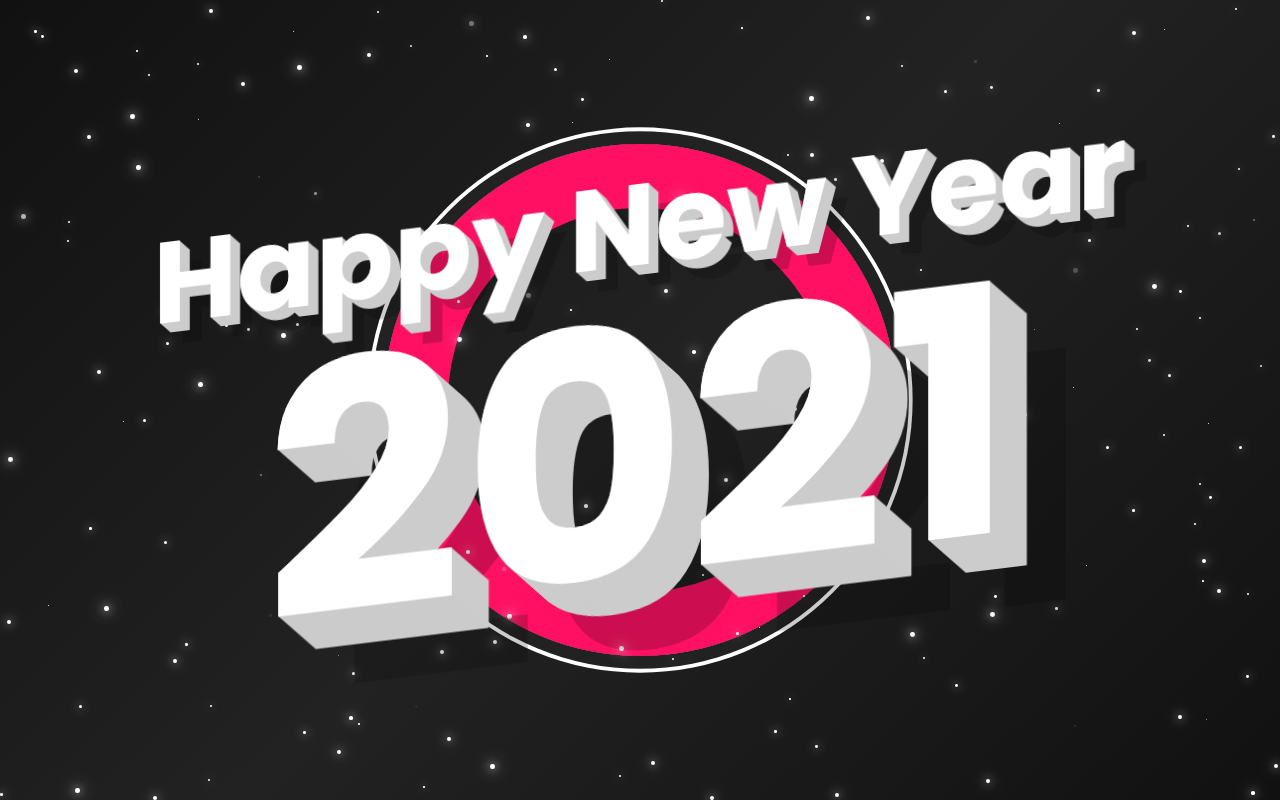
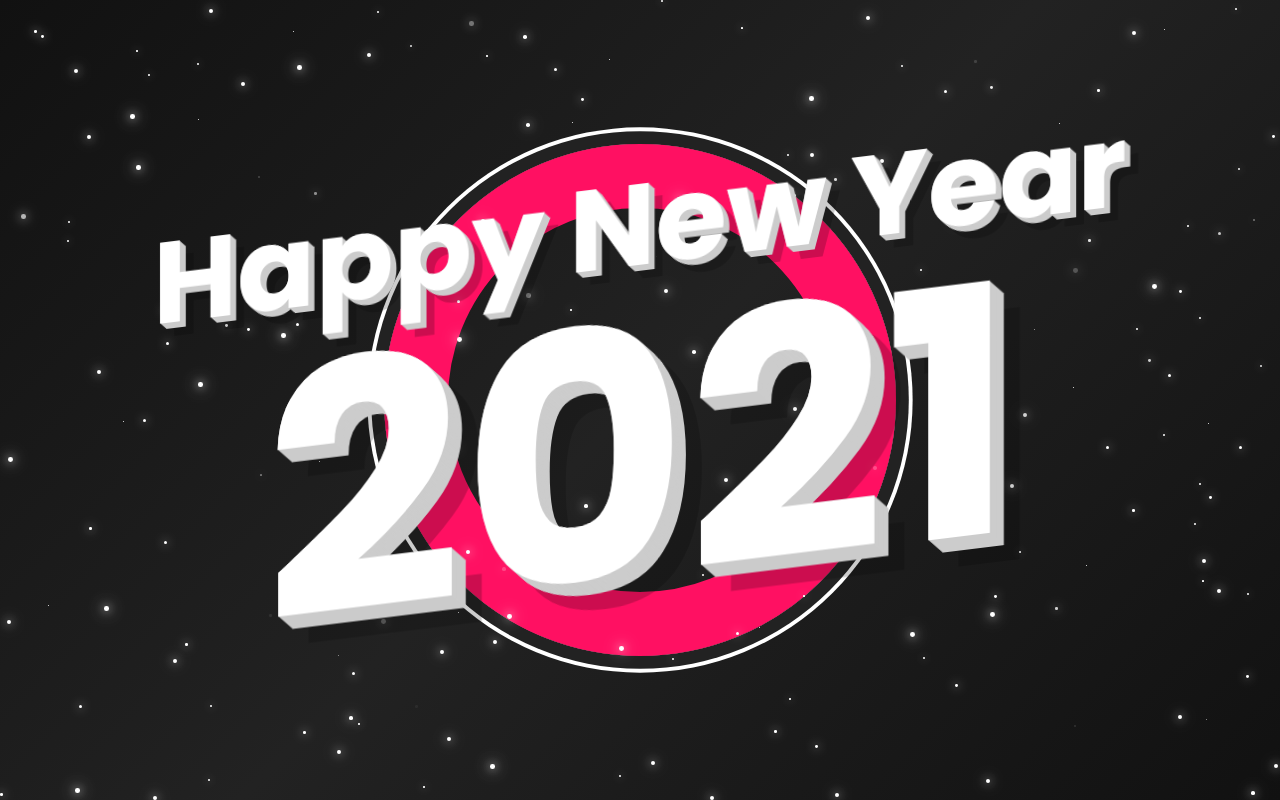
Before and after one commit to Fuarmy/LibraryMansion, a website: page Web/CSS 特效/Happy New Year/index.html in a window 1280 px wide. Drawn offline with Linux system fonts and the light colour scheme.

Commit message:
style(CSS3): 调整Happy New Year 特效，文本厚度

```diff
--- a/Web/CSS 特效/Happy New Year/index.html
+++ b/Web/CSS 特效/Happy New Year/index.html
@@ -12,8 +12,8 @@
   </section>
   <script src="index.js"></script>
   <script>
-    textShadow("h2", 80);
-    textShadow("span", 20);
+    textShadow("h2", 120);
+    textShadow("span", 50);
     stars();
   </script>
 </body>
```
